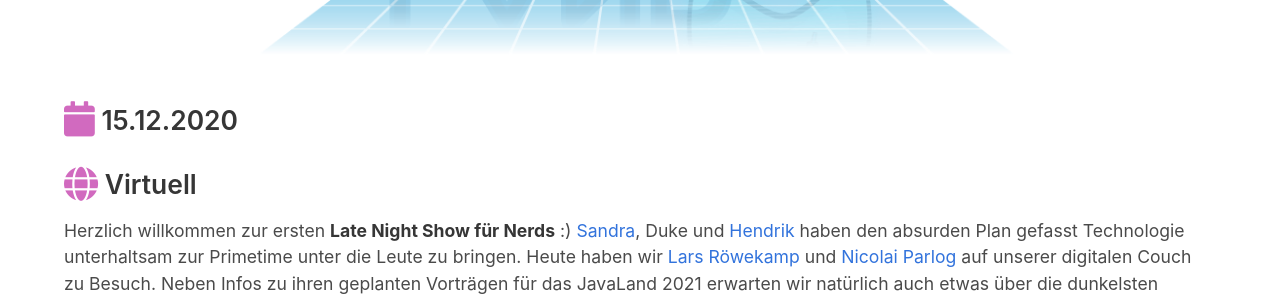
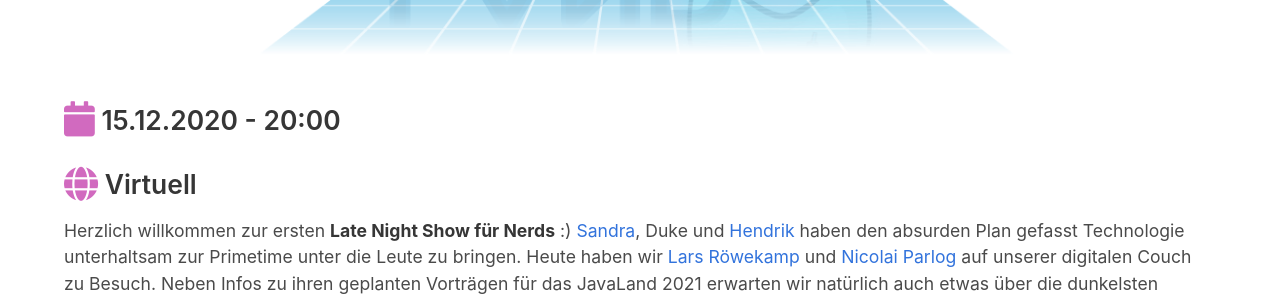
Before and after one commit to CyberLandConf/CyberLandConf.github.io, a Jekyll site: the page built from pages/events/2020-12-cyberland-late-night.md, in a window 1280 px wide. Shown: the part 452-752 px from the top of the page. Built offline with Jekyll 4.4.1, drawn with Linux system fonts in a browser that asks for light colours.

Commit message:
time added

```diff
--- a/pages/events/2020-12-cyberland-late-night.md
+++ b/pages/events/2020-12-cyberland-late-night.md
@@ -9,7 +9,7 @@ hidden: true
 
 ![Logo](/assets/logo/cyberland_light_bg.png){:.image-max-height}
 
-### <i class="fas fa-lg fa-calendar"></i> 15.12.2020
+### <i class="fas fa-lg fa-calendar"></i> 15.12.2020 - 20:00
 
 ### <i class="fas fa-lg fa-globe"></i> Virtuell
 
```
